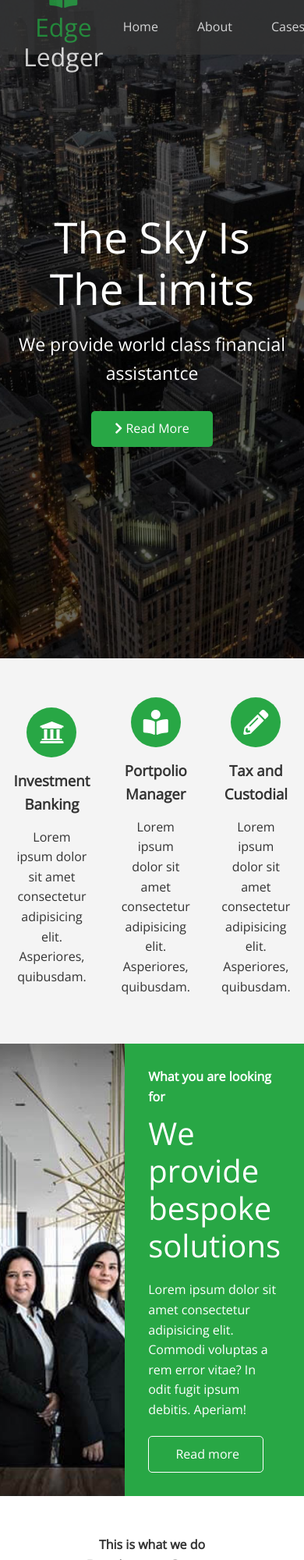
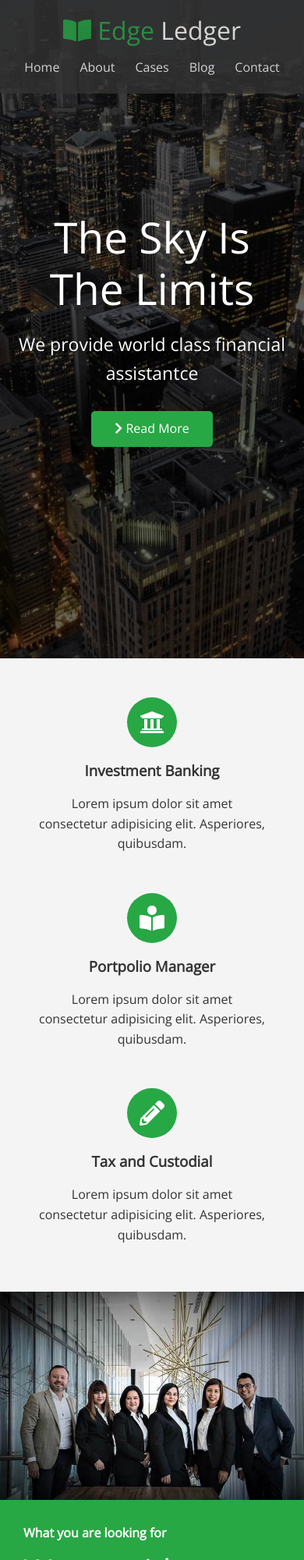
Before and after one commit to uncloudy/pre_website_2, a plain HTML site: page index.html in a window 390 px wide. Shown: the top 2000 px of the page at 78% size. Drawn offline with nearby package versions, Linux system fonts and the light colour scheme.

Commit message:
make it responsive

```diff
--- a/css/style.css
+++ b/css/style.css
@@ -203,3 +203,32 @@ img {
 .footer .social > * {
   margin-right: 30px;
 }
+
+/* mobile */
+
+@media (max-width: 768px) {
+  .navbar {
+    height: 120px;
+    flex-direction: column;
+    padding: 20px;
+  }
+
+  .navbar a {
+    padding: 10px 10px;
+    margin: 0 3px;
+  }
+
+  .flex-items {
+    flex-direction: column;
+  }
+
+  .flex-columns .column,
+  .flex-grid .column {
+    flex: 100%;
+    max-width: 100%;
+  }
+
+  .team img {
+    width: 70%;
+  }
+}
```
